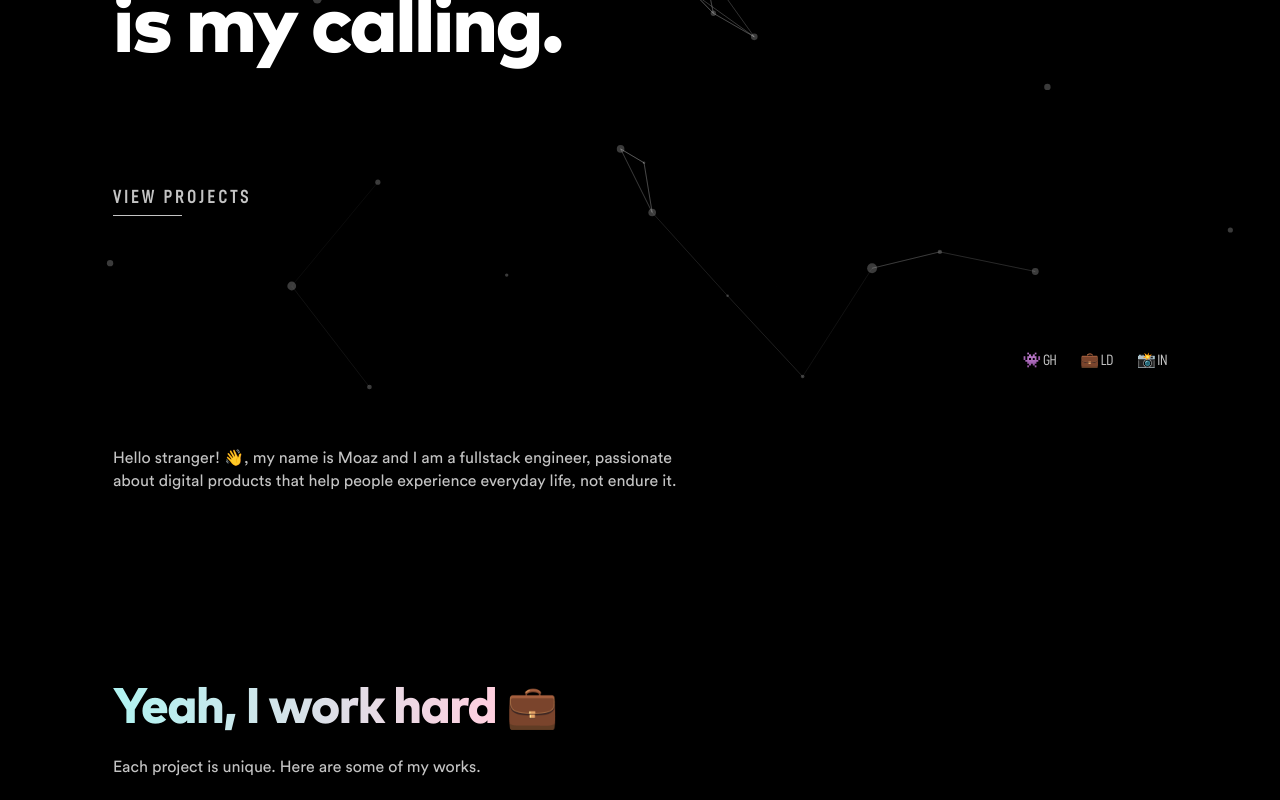
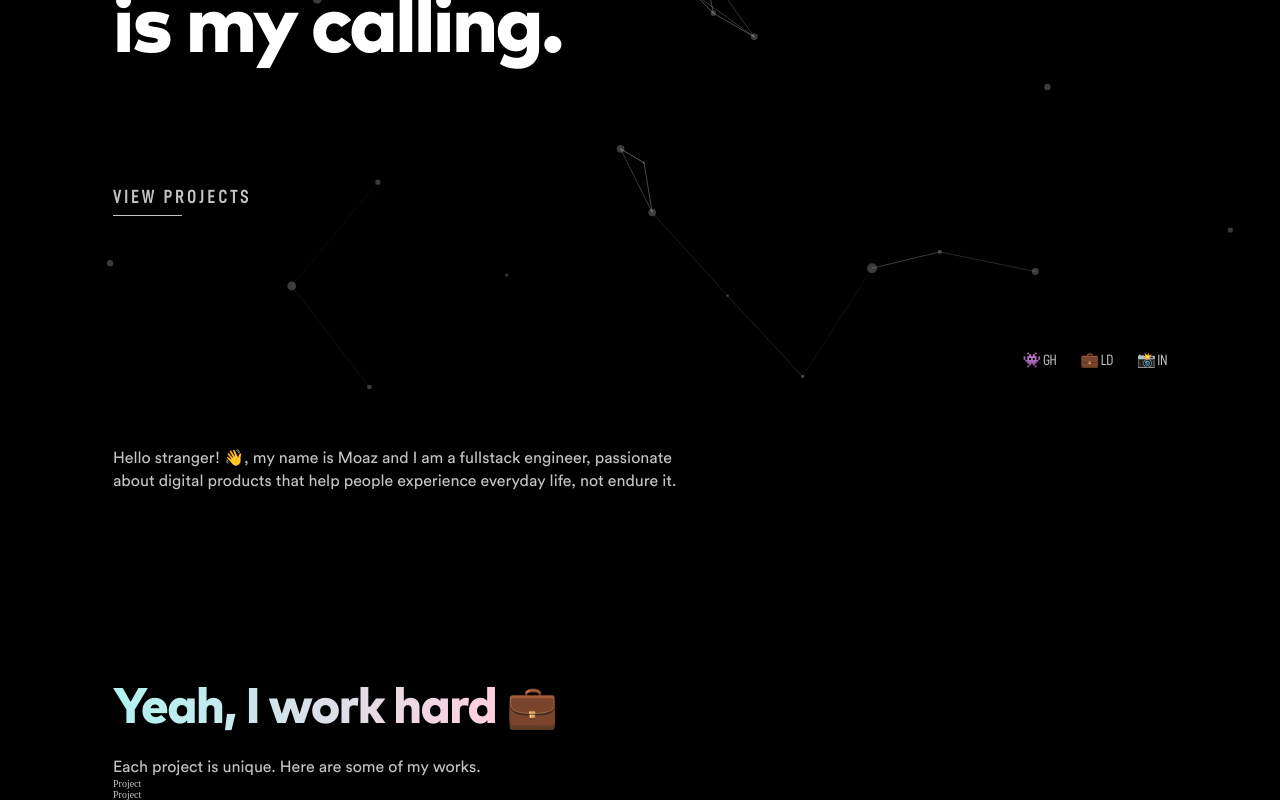
Before and after one commit to Moaazashraf/moazashraf, a Next.js app: page / in a window 1280 px wide. Shown: the part 403-1203 px from the top of the page. Before the commit the page ends 1181 px from the top, so only its background shows below. Built offline with nearby package versions, Linux system fonts and the light colour scheme.

Commit message:
#13 create the structure of the projects section

```diff
--- a/src/components/Header/Header.tsx
+++ b/src/components/Header/Header.tsx
@@ -3,6 +3,15 @@ import styles from "./Header.module.scss";
 import { ParticlesComponent } from "../Particles/Particles";
 import HeaderFooter from "./HeaderFooter/HeaderFooter";
 function Header() {
+  const goToProjects = () => {
+    const sectionProjects = document.getElementById("sectionProjects");
+    if (!sectionProjects) return;
+    window.scrollTo({
+      top: sectionProjects.offsetTop - 100,
+      behavior: "smooth",
+    });
+  };
+
   return (
     <div className={styles.header_wrapper}>
       <div className={styles.container}>
@@ -15,7 +24,9 @@ function Header() {
           <br />
           <span>is my calling.</span>
         </header>
-        <a className={styles.view_projects_btn}>VIEW PROJECTS</a>
+        <a className={styles.view_projects_btn} onClick={goToProjects}>
+          VIEW PROJECTS
+        </a>
         <HeaderFooter />
         <p className={styles.header_footer_paragraph}>
           Hello stranger! 👋, my name is Moaz and I am a fullstack engineer,
--- /dev/null
+++ b/src/components/Projects/Project.tsx
@@ -0,0 +1,19 @@
+import React from "react";
+
+interface projectProps {
+  project: {
+    id: number;
+    name: string;
+    tools: string[];
+    imageFront: string;
+    imageBack: string;
+    link: string;
+    gitHub: string;
+  };
+}
+
+function Project(props: projectProps) {
+  return <div>Project</div>;
+}
+
+export default Project;
--- /dev/null
+++ b/src/components/Projects/ProjectList.tsx
@@ -0,0 +1,15 @@
+import React from "react";
+import Project from "./Project";
+import { projects } from "./ProjectsData";
+
+function ProjectList() {
+  return (
+    <div>
+      {projects?.map((project) => (
+        <Project key={project.id} project={project} />
+      ))}
+    </div>
+  );
+}
+
+export default ProjectList;
--- a/src/components/Projects/Projects.tsx
+++ b/src/components/Projects/Projects.tsx
@@ -1,12 +1,14 @@
 import React from "react";
 import ProjectsHeader from "./ProjectsHeader";
 import styles from "./styles/Projects.module.scss";
+import ProjectList from "./ProjectList";
 
 function Projects() {
   return (
-    <div className={styles.wrapper}>
+    <div id="sectionProjects" className={styles.wrapper}>
       <div className={styles.main}>
         <ProjectsHeader />
+        <ProjectList />
       </div>
     </div>
   );
--- /dev/null
+++ b/src/components/Projects/ProjectsData.ts
@@ -0,0 +1,30 @@
+export interface Project {
+  id: number;
+  name: string;
+  tools: string[];
+  imageFront: string;
+  imageBack: string;
+  link: string;
+  gitHub: string;
+}
+
+export const projects: Project[] = [
+  {
+    id: 1,
+    name: "Project One",
+    tools: ["React", "Node.js"],
+    imageFront: "front1.jpg",
+    imageBack: "back1.jpg",
+    link: "http://example.com",
+    gitHub: "http://github.com/example1",
+  },
+  {
+    id: 2,
+    name: "Project Two",
+    tools: ["Angular", "Express"],
+    imageFront: "front2.jpg",
+    imageBack: "back2.jpg",
+    link: "http://example.com",
+    gitHub: "http://github.com/example2",
+  },
+];
```
